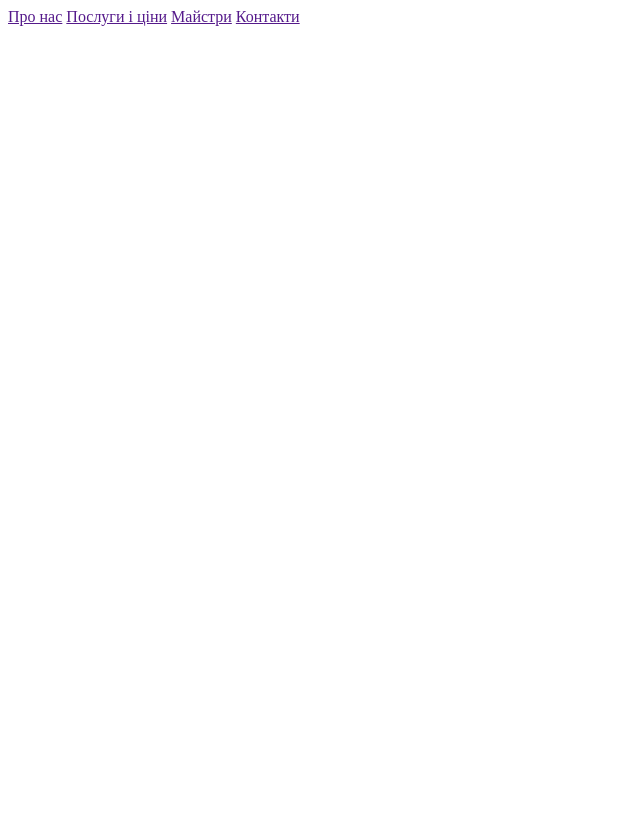
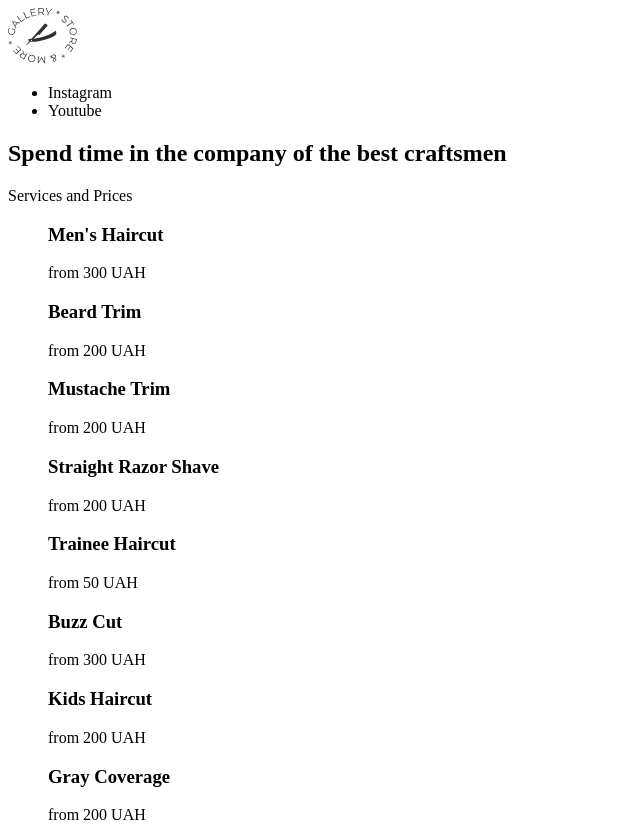
Before and after one commit to eNots-ua/brsp-project-tw, a plain HTML site: page index.html in a window 1280 px wide. Shown: the whole page, without its empty margins (0-640 px from the left). Before the commit the page ends 800 px from the top, so only its background shows below. Drawn offline with Linux system fonts and the light colour scheme.

Commit message:
update index.html
update index.html
add logo, social links, prices

```diff
--- a/index.html
+++ b/index.html
@@ -10,10 +10,37 @@
   </head>
   <body>
     <header>
-      <a href="">Про нас</a>
-      <a href="">Послуги і ціни</a>
-      <a href="">Майстри</a>
-      <a href="">Контакти</a>
+      <a class="logo" href="./index.html"
+        ><img src="./img/logo.svg" alt="logo"
+      /></a>
+      <section class="social-link">
+        <ul>
+          <li><a href=""></a>Instagram</li>
+          <li><a href=""></a>Youtube</li>
+        </ul>
+      </section>
+      <section class="price">
+        <h2>Spend time in the company of the best craftsmen</h2>
+        <p>Services and Prices</p>
+        <ul>
+          <h3>Men's Haircut</h3>
+          <span>from 300 UAH </span>
+          <h3>Beard Trim</h3>
+          <span>from 200 UAH </span>
+          <h3>Mustache Trim</h3>
+          <span>from 200 UAH </span>
+          <h3>Straight Razor Shave</h3>
+          <span>from 200 UAH </span>
+          <h3>Trainee Haircut</h3>
+          <span>from 50 UAH </span>
+          <h3>Buzz Cut</h3>
+          <span>from 300 UAH </span>
+          <h3>Kids Haircut</h3>
+          <span>from 200 UAH </span>
+          <h3>Gray Coverage</h3>
+          <span>from 200 UAH </span>
+        </ul>
+      </section>
     </header>
     <main></main>
     <footer></footer>
```
